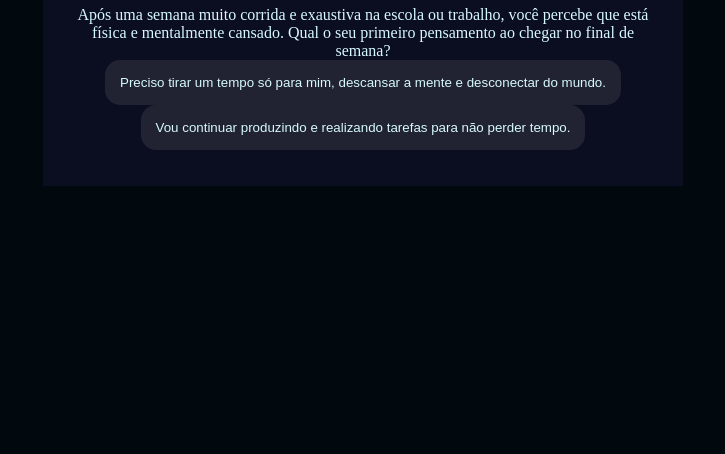
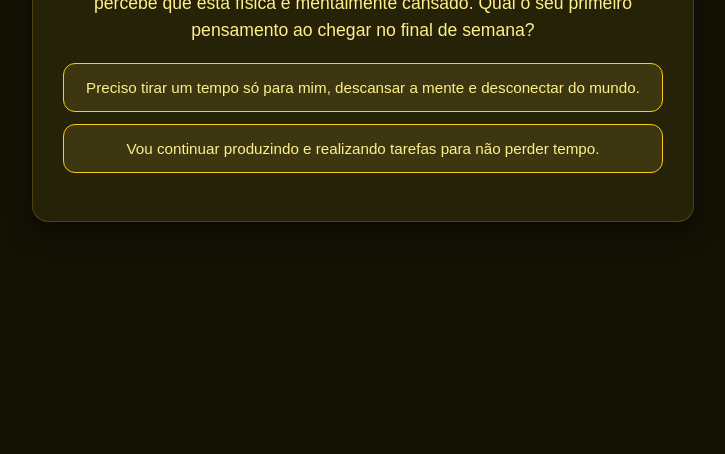
Before and after one commit to isabelacarnelossi-hub/historia, a plain HTML site: page index.html in a window 1280 px wide. Shown: the part 362-816 px from the top of the page, without its empty margins (277-1002 px from the left). Drawn offline with Linux system fonts and the light colour scheme.

Commit message:
style.css

```diff
--- a/style.css
+++ b/style.css
@@ -1,43 +1,69 @@
-:root{
-    --cor-fundo: #01080E ;
-    --cor-principal: #0B0D20 ;
-    --cor-secundaria: #212333;
-    --cor-destaque: #2BDEFD;
-    --cor-texto: #D7F9FF;
-
+:root {
+    --cor-fundo: #141204;       /* Fundo bem escuro com tom quente */
+    --cor-principal: #262208;   /* Fundo do card principal */
+    --cor-secundaria: #3d3711;  /* Fundo dos botões */
+    --cor-destaque: #facc15;    /* Amarelo vivo de destaque */
+    --cor-texto: #fef08a;       /* Amarelo claro/suave para leitura */
 }
 
 body {
     background-color: var(--cor-fundo);
     color: var(--cor-texto);
+    font-family: Arial, sans-serif;
     display: flex;
     justify-content: center;
     align-items: center;
     min-height: 100vh;
+    margin: 0;
 }
 
-.caixa-principal{
+.caixa-principal {
     background-color: var(--cor-principal);
     width: 90%;
     max-width: 600px;
     text-align: center;
-    padding: 20px;
+    padding: 30px;
+    border-radius: 16px;
+    box-shadow: 0 10px 25px rgba(0,0,0,0.5);
+    border: 1px solid rgba(250, 204, 21, 0.2);
 }
 
-h1{
+h1 {
     color: var(--cor-destaque);
+    margin-bottom: 20px;
+}
+
+.caixa-perguntas {
+    font-size: 1.1rem;
+    margin-bottom: 20px;
+    line-height: 1.5;
+}
+
+.caixa-alternativas {
+    display: flex;
+    flex-direction: column;
+    gap: 12px;
 }
 
 button {
     background-color: var(--cor-secundaria);
     color: var(--cor-texto);
-    border: none;
-    border-radius: 15px;
+    border: 1px solid var(--cor-destaque);
+    border-radius: 12px;
     padding: 15px;
-    transition: background-color 0.3s;
+    font-size: 0.95rem;
+    cursor: pointer;
+    transition: all 0.3s ease;
 }
 
-button:hover{
+button:hover {
     background-color: var(--cor-destaque);
-    color: var(--cor-principal);
+    color: var(--cor-fundo);
+    font-weight: bold;
 }
+
+.texto-resultado {
+    font-size: 1.1rem;
+    line-height: 1.6;
+    color: var(--cor-destaque);
+}
```
